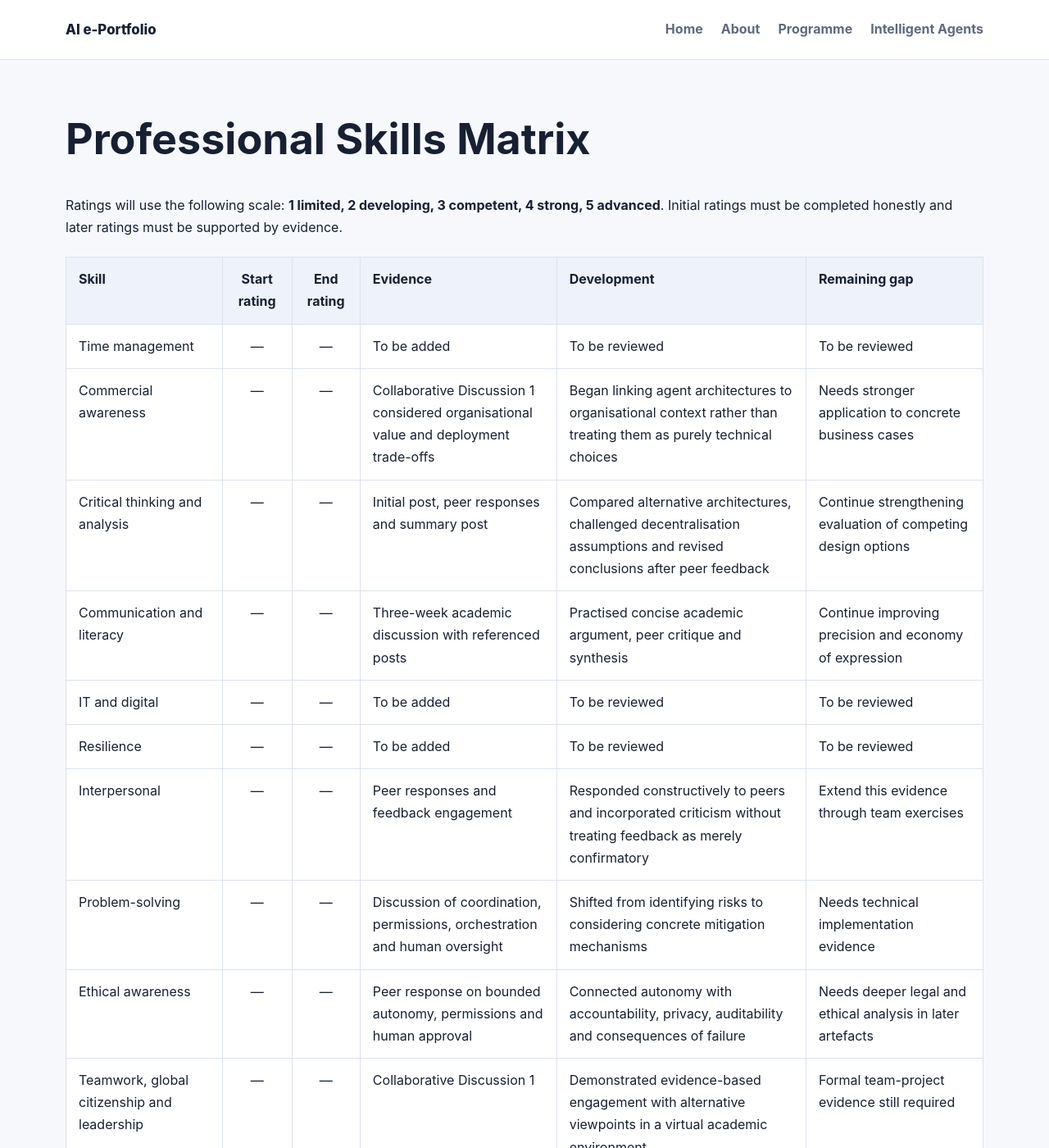
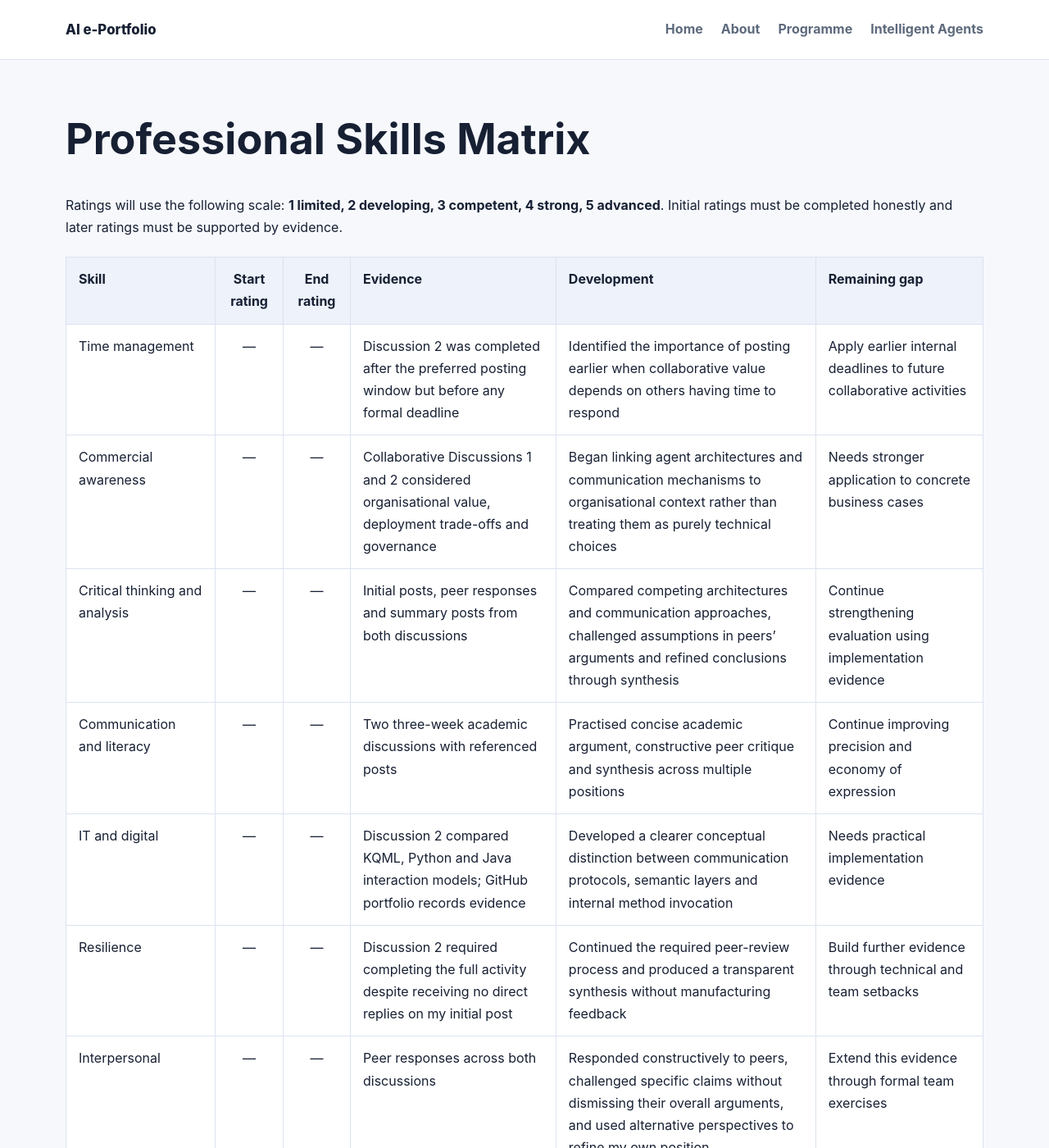
Before and after one commit to Monogios1996/Monogios1996.github.io, a Jekyll site: the page built from modules/intelligent-agents/skills-matrix.md, in a window 1280 px wide and 1400 px high. Shown: the whole window at 82% size. Built offline with Jekyll 4.4.1, drawn with Linux system fonts in a browser that asks for light colours; some of the changed text lies outside the part shown.

Commit message:
Add skills evidence from Collaborative Discussion 2

```diff
--- a/modules/intelligent-agents/skills-matrix.md
+++ b/modules/intelligent-agents/skills-matrix.md
@@ -9,18 +9,18 @@ Ratings will use the following scale: **1 limited, 2 developing, 3 competent, 4
 
 | Skill | Start rating | End rating | Evidence | Development | Remaining gap |
 |---|:---:|:---:|---|---|---|
-| Time management | — | — | To be added | To be reviewed | To be reviewed |
-| Commercial awareness | — | — | Collaborative Discussion 1 considered organisational value and deployment trade-offs | Began linking agent architectures to organisational context rather than treating them as purely technical choices | Needs stronger application to concrete business cases |
-| Critical thinking and analysis | — | — | Initial post, peer responses and summary post | Compared alternative architectures, challenged decentralisation assumptions and revised conclusions after peer feedback | Continue strengthening evaluation of competing design options |
-| Communication and literacy | — | — | Three-week academic discussion with referenced posts | Practised concise academic argument, peer critique and synthesis | Continue improving precision and economy of expression |
-| IT and digital | — | — | To be added | To be reviewed | To be reviewed |
-| Resilience | — | — | To be added | To be reviewed | To be reviewed |
-| Interpersonal | — | — | Peer responses and feedback engagement | Responded constructively to peers and incorporated criticism without treating feedback as merely confirmatory | Extend this evidence through team exercises |
-| Problem-solving | — | — | Discussion of coordination, permissions, orchestration and human oversight | Shifted from identifying risks to considering concrete mitigation mechanisms | Needs technical implementation evidence |
-| Ethical awareness | — | — | Peer response on bounded autonomy, permissions and human approval | Connected autonomy with accountability, privacy, auditability and consequences of failure | Needs deeper legal and ethical analysis in later artefacts |
-| Teamwork, global citizenship and leadership | — | — | Collaborative Discussion 1 | Demonstrated evidence-based engagement with alternative viewpoints in a virtual academic environment | Formal team-project evidence still required |
-| Critical reflection | — | — | Unit 3 summary and feedback log | Used peer feedback to revise terminology, assumptions and final position | Continue recording changes in thinking throughout the module |
+| Time management | — | — | Discussion 2 was completed after the preferred posting window but before any formal deadline | Identified the importance of posting earlier when collaborative value depends on others having time to respond | Apply earlier internal deadlines to future collaborative activities |
+| Commercial awareness | — | — | Collaborative Discussions 1 and 2 considered organisational value, deployment trade-offs and governance | Began linking agent architectures and communication mechanisms to organisational context rather than treating them as purely technical choices | Needs stronger application to concrete business cases |
+| Critical thinking and analysis | — | — | Initial posts, peer responses and summary posts from both discussions | Compared competing architectures and communication approaches, challenged assumptions in peers' arguments and refined conclusions through synthesis | Continue strengthening evaluation using implementation evidence |
+| Communication and literacy | — | — | Two three-week academic discussions with referenced posts | Practised concise academic argument, constructive peer critique and synthesis across multiple positions | Continue improving precision and economy of expression |
+| IT and digital | — | — | Discussion 2 compared KQML, Python and Java interaction models; GitHub portfolio records evidence | Developed a clearer conceptual distinction between communication protocols, semantic layers and internal method invocation | Needs practical implementation evidence |
+| Resilience | — | — | Discussion 2 required completing the full activity despite receiving no direct replies on my initial post | Continued the required peer-review process and produced a transparent synthesis without manufacturing feedback | Build further evidence through technical and team setbacks |
+| Interpersonal | — | — | Peer responses across both discussions | Responded constructively to peers, challenged specific claims without dismissing their overall arguments, and used alternative perspectives to refine my own position | Extend this evidence through formal team exercises |
+| Problem-solving | — | — | Discussion of coordination, permissions, orchestration, ontology governance, validation and conformance | Shifted from identifying risks to proposing concrete mitigation mechanisms | Needs technical implementation and testing evidence |
+| Ethical awareness | — | — | Discussion 1 on bounded autonomy, permissions and human approval; Discussion 2 on governance and auditability | Connected autonomy and communication design with accountability, access control, reliability and consequences of failure | Needs deeper legal and ethical analysis in later artefacts |
+| Teamwork, global citizenship and leadership | — | — | Collaborative Discussions 1 and 2 | Demonstrated evidence-based engagement with alternative viewpoints in a virtual academic environment, including transparent handling of missing direct feedback | Formal team-project evidence still required |
+| Critical reflection | — | — | Unit 3 and Unit 7 summary posts plus learning log | Used peer interaction to revise terminology, assumptions and the framing of both agent autonomy and communication | Continue recording changes in thinking throughout the module |
 
 ## Current evidence note
 
-The discussion provides evidence of development in several skills, but I have deliberately left the numerical ratings blank until there is enough module evidence to justify both a starting point and an end-of-module assessment. Ratings will not be back-filled simply to make the matrix appear complete.
+The discussions provide evidence of development in several skills, but I have deliberately left the numerical ratings blank until there is enough module evidence to justify both a starting point and an end-of-module assessment. Ratings will not be back-filled simply to make the matrix appear complete.
```
